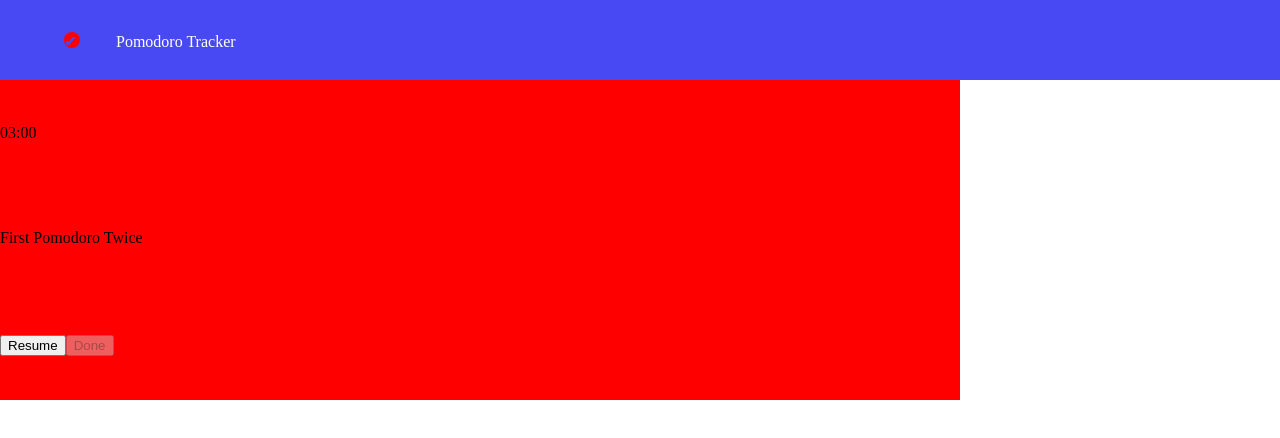
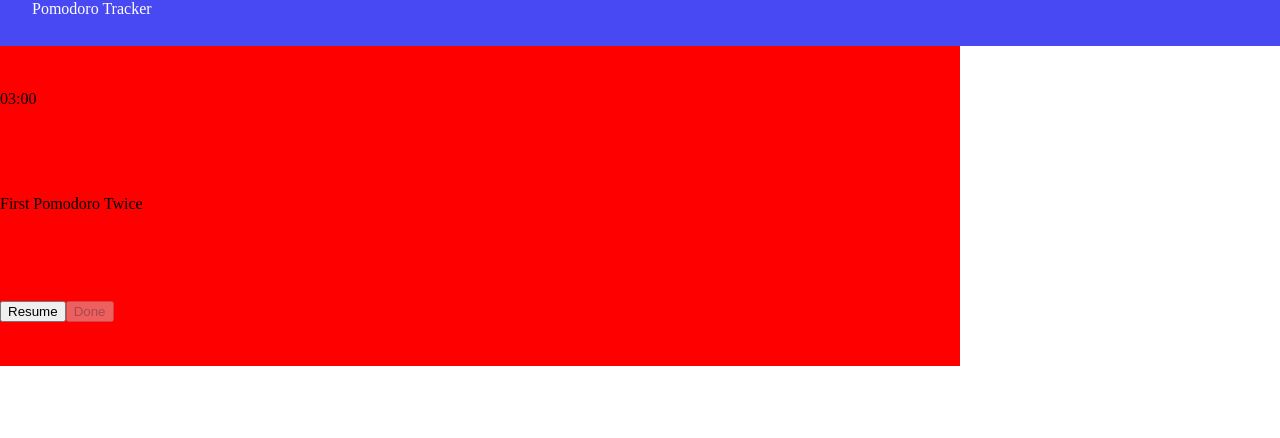
Before and after one commit to SergioMartinezCid/The-Odin-Project-Practice, an Angular app in the folder pomodoro-tracker/: page / in a window 1280 px wide. Shown: the top 438 px of the page. Built offline with nearby package versions, Linux system fonts and the light colour scheme.

Commit message:
Remove icon

```diff
--- a/pomodoro-tracker/src/app/top-bar/top-bar.component.css
+++ b/pomodoro-tracker/src/app/top-bar/top-bar.component.css
@@ -6,12 +6,3 @@
 * {
     margin: 2rem;
 }
-
-.icon-circle{
-    display: inline-block;
-    border-radius: 50%;
-    background-color: red;
-    color: rgb(73, 73, 243);
-    width: 1rem;
-    height: 1rem;
-}
--- a/pomodoro-tracker/src/app/top-bar/top-bar.component.html
+++ b/pomodoro-tracker/src/app/top-bar/top-bar.component.html
@@ -1,4 +1,3 @@
 <span>
-    <div class="icon-circle">✔</div>
     Pomodoro Tracker
 </span>
```
